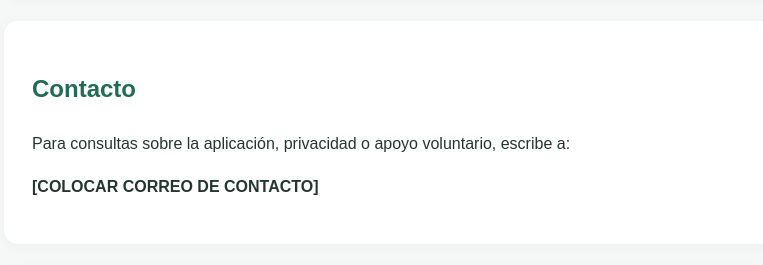
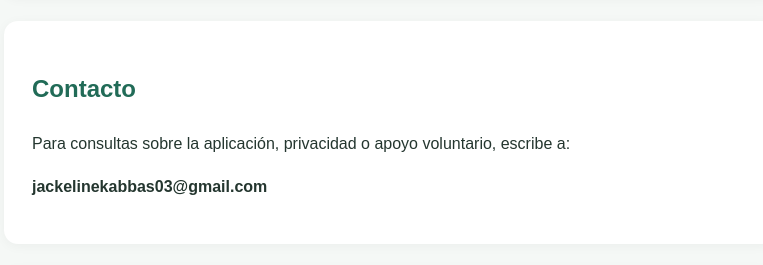
Before and after one commit to jackie1502/escuela-sabatica, a plain HTML site: page index.html in a window 1280 px wide. Shown: the part 947-1212 px from the top of the page, without its empty margins (250-1013 px from the left). Drawn offline with Linux system fonts and the light colour scheme.

Commit message:
Update contact email in index.html

```diff
--- a/index.html
+++ b/index.html
@@ -172,7 +172,7 @@
 
       <p>
         <strong>
-          [COLOCAR CORREO DE CONTACTO]
+          jackelinekabbas03@gmail.com
         </strong>
       </p>
     </section>
```
